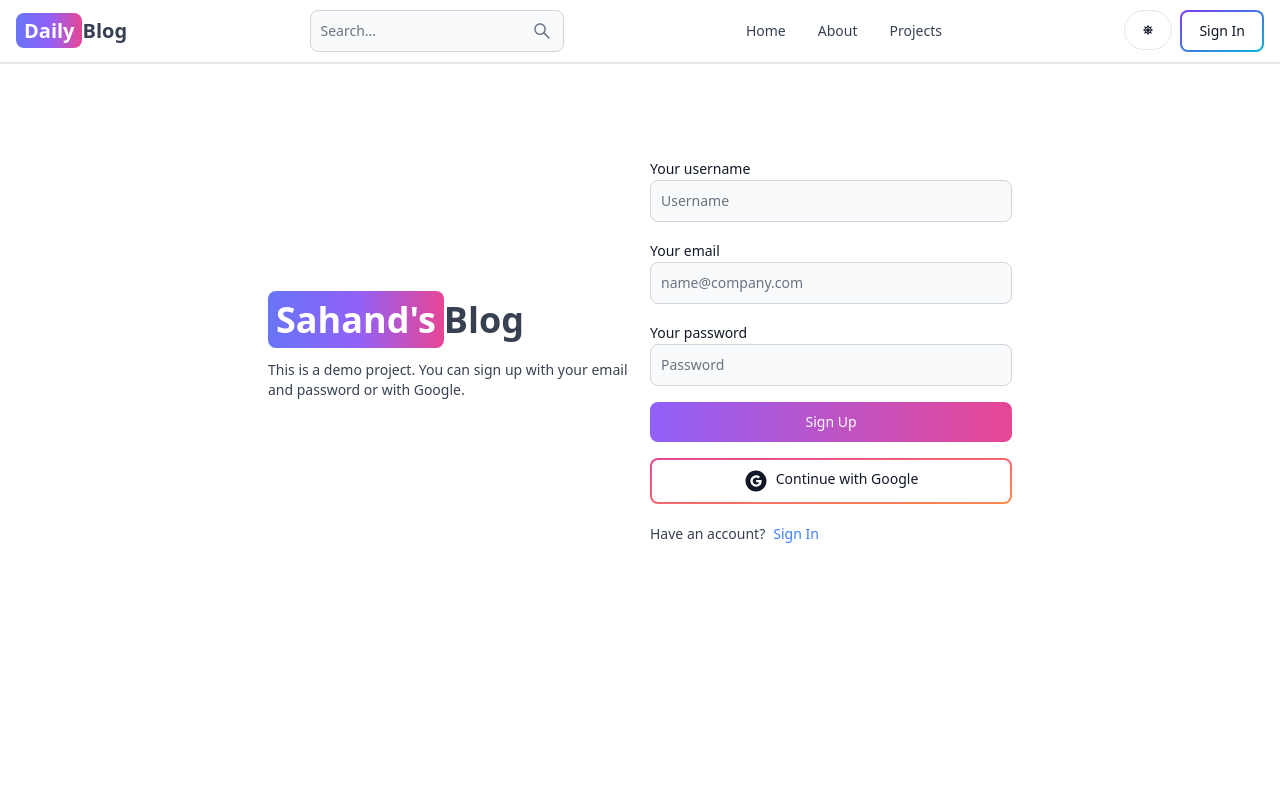
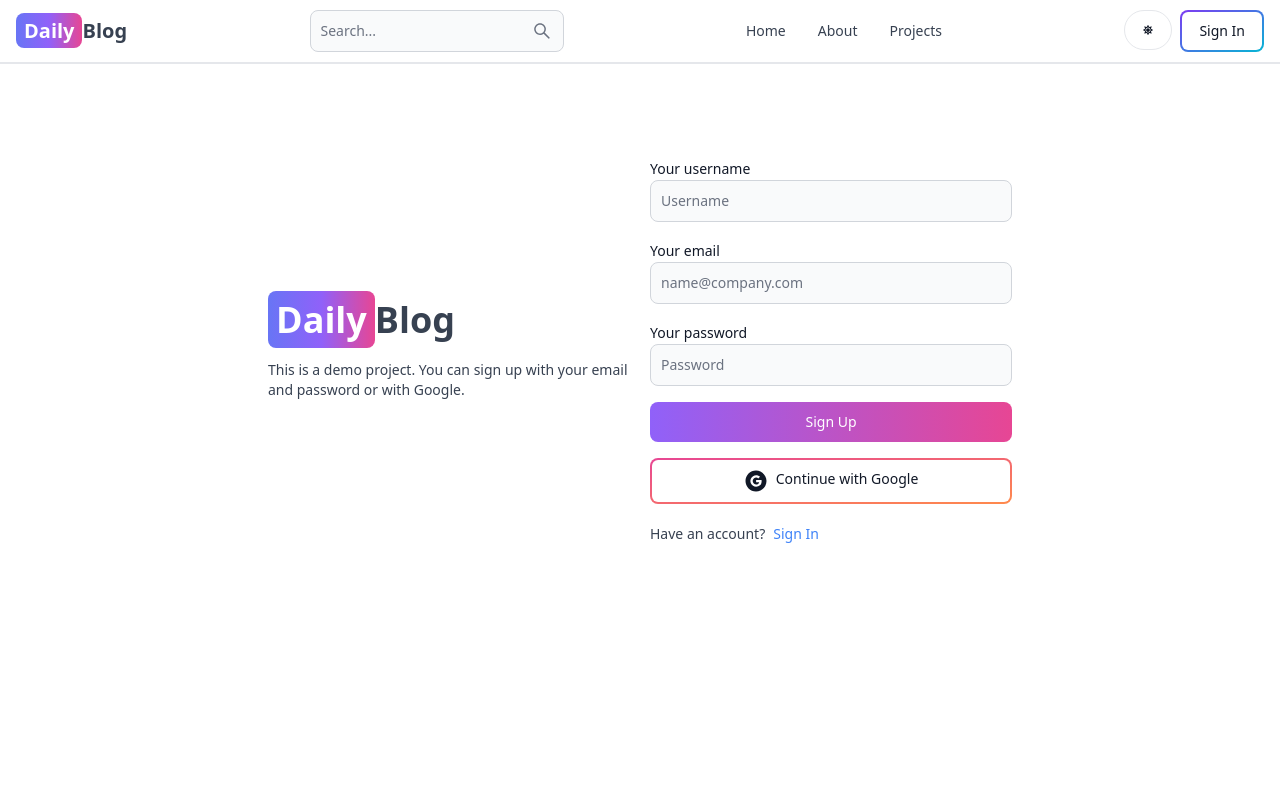
Before and after one commit to Ohi20/mern-blog-latest-2024, a React (Vite) app in the folder client/: page /sign-up in a window 1280 px wide. Shown: the top 800 px of the page. Built offline with nearby package versions, Linux system fonts and the light colour scheme; no server answers.

Commit message:
auth-added

```diff
--- a/client/src/pages/SignIn.jsx
+++ b/client/src/pages/SignIn.jsx
@@ -49,7 +49,7 @@ export default function SignIn() {
         <div className="flex-1">
           <Link to="/" className="font-bold dark:text-white text-4xl">
             <span className="px-2 py-1 bg-gradient-to-r from-indigo-500 via-purple-500 to-pink-500 rounded-lg text-white">
-              Sahand's
+              Daily
             </span>
             Blog
           </Link>
--- a/client/src/pages/SignUp.jsx
+++ b/client/src/pages/SignUp.jsx
@@ -44,7 +44,7 @@ export default function SignUp() {
         <div className="flex-1">
           <Link to="/" className="font-bold dark:text-white text-4xl">
             <span className="px-2 py-1 bg-gradient-to-r from-indigo-500 via-purple-500 to-pink-500 rounded-lg text-white">
-              Sahand's
+              Daily
             </span>
             Blog
           </Link>
```
Also changed, not shown: 2 other files (tests, documents, lock files or other folders).
